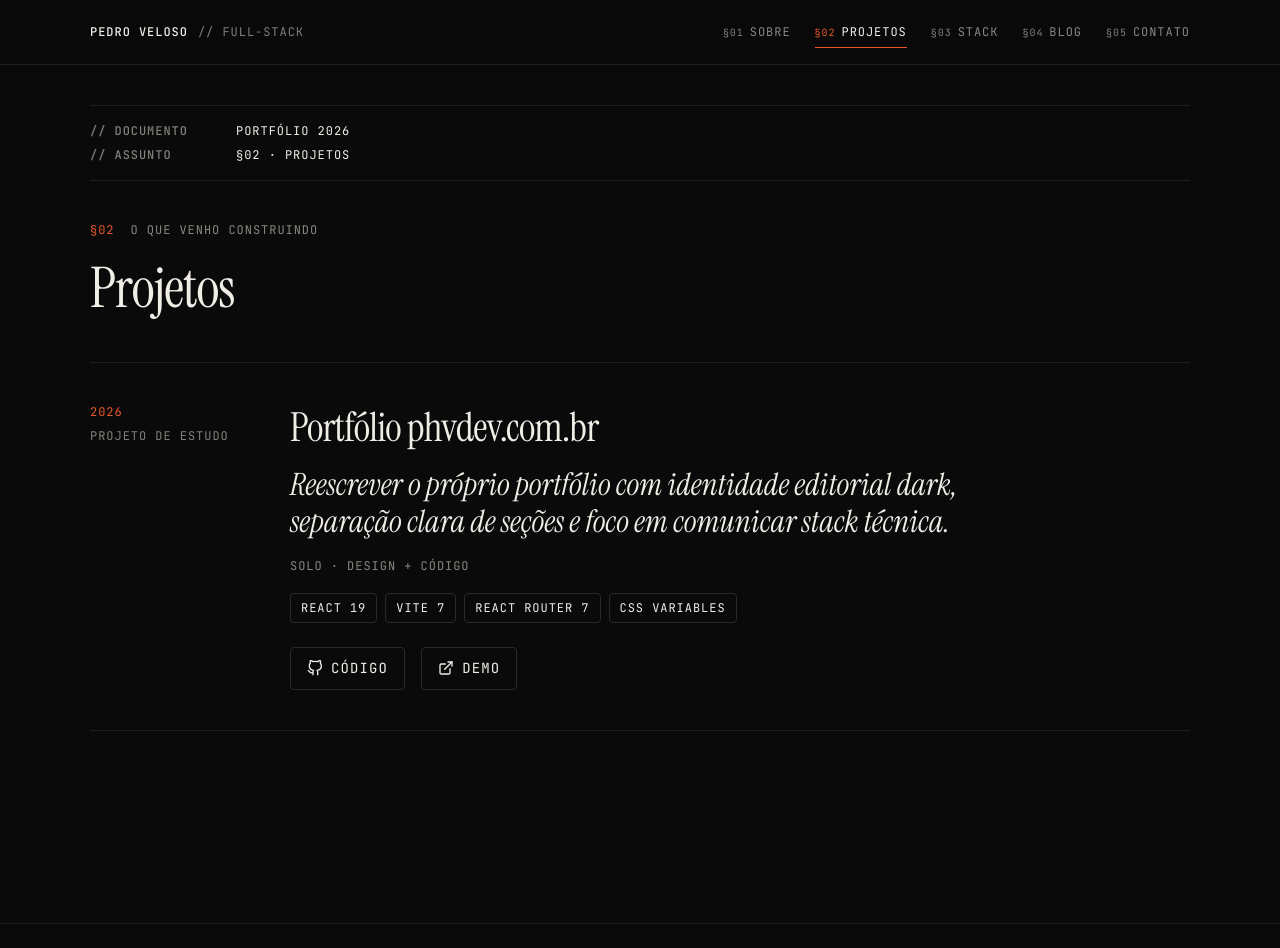
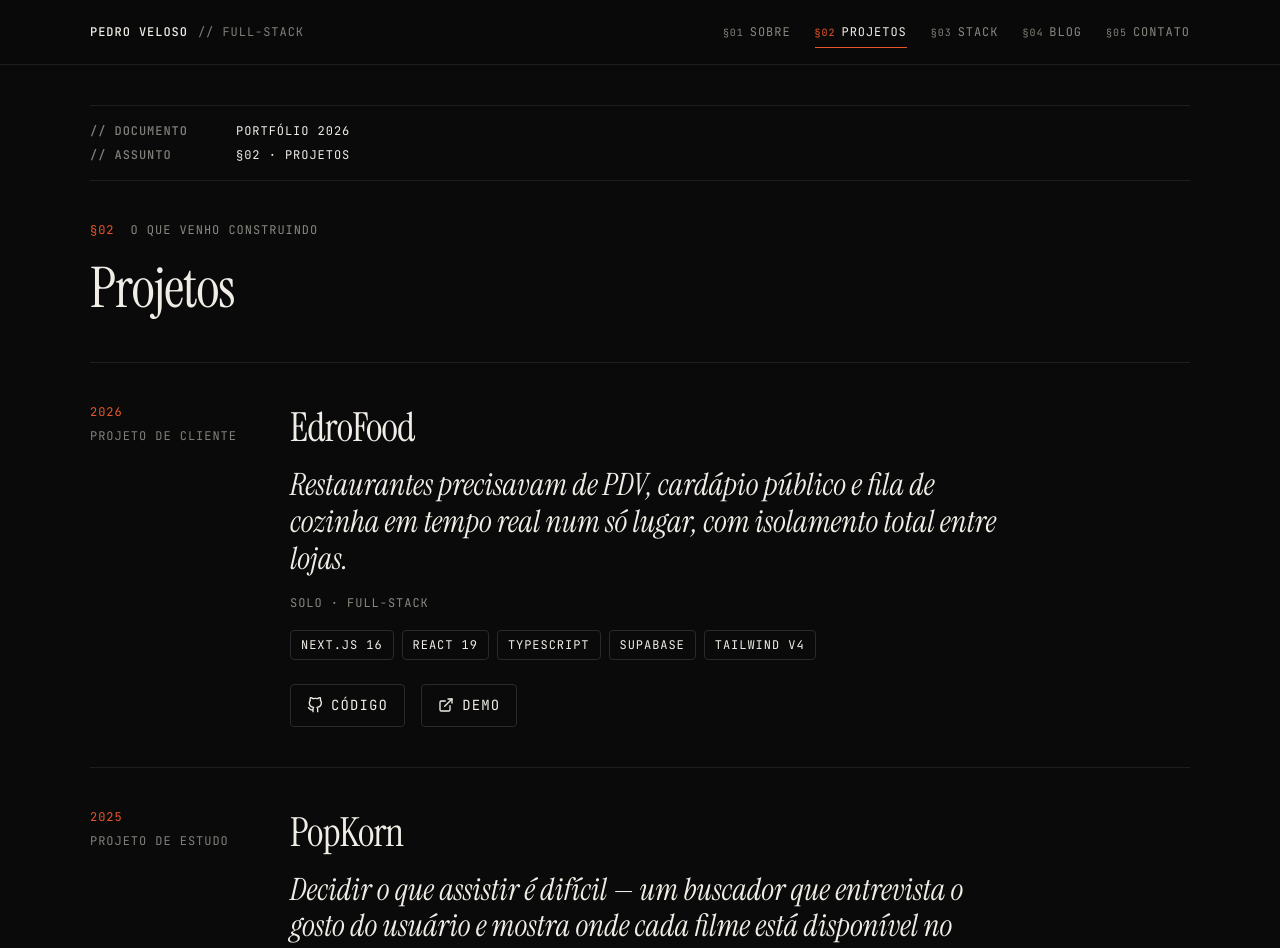
Before and after one commit to velosodev7/port-phv, a React (Vite) app: page /projetos in a window 1280 px wide. Shown: the top 948 px of the page. Built offline with nearby package versions, Linux system fonts and the light colour scheme.

Commit message:
feat: adiciona projetos EdroFood, PopKorn e landing ao portfólio

```diff
--- a/src/data/projects.js
+++ b/src/data/projects.js
@@ -1,4 +1,43 @@
 export const projects = [
+  {
+    id: "edrofood",
+    titulo: "EdroFood",
+    problema:
+      "Restaurantes precisavam de PDV, cardápio público e fila de cozinha em tempo real num só lugar, com isolamento total entre lojas.",
+    papel: "Solo · Full-stack",
+    stack: ["Next.js 16", "React 19", "TypeScript", "Supabase", "Tailwind v4"],
+    github: "https://github.com/velosodev7/EdroFood_v2",
+    demo: "https://edrofood.vercel.app",
+    imagem: null,
+    ano: 2026,
+    tipo: "cliente",
+  },
+  {
+    id: "popkorn",
+    titulo: "PopKorn",
+    problema:
+      "Decidir o que assistir é difícil — um buscador que entrevista o gosto do usuário e mostra onde cada filme está disponível no Brasil.",
+    papel: "Solo · Full-stack",
+    stack: ["Python", "FastAPI", "TMDB API", "JS Vanilla", "Vercel"],
+    github: "https://github.com/velosodev7/popkorn",
+    demo: "https://popkorn.vercel.app",
+    imagem: null,
+    ano: 2025,
+    tipo: "estudo",
+  },
+  {
+    id: "edrofood-lp",
+    titulo: "EdroFood · Landing",
+    problema:
+      "Capturar lista de espera pré-lançamento do EdroFood com foco em conversão, integração ao Google Sheets e QA de SEO/acessibilidade.",
+    papel: "Solo · Design + Código",
+    stack: ["Next.js 16", "TypeScript", "Tailwind v4", "Motion", "Google Sheets"],
+    github: null,
+    demo: null,
+    imagem: null,
+    ano: 2026,
+    tipo: "cliente",
+  },
   {
     id: "portfolio",
     titulo: "Portfólio phvdev.com.br",
```
